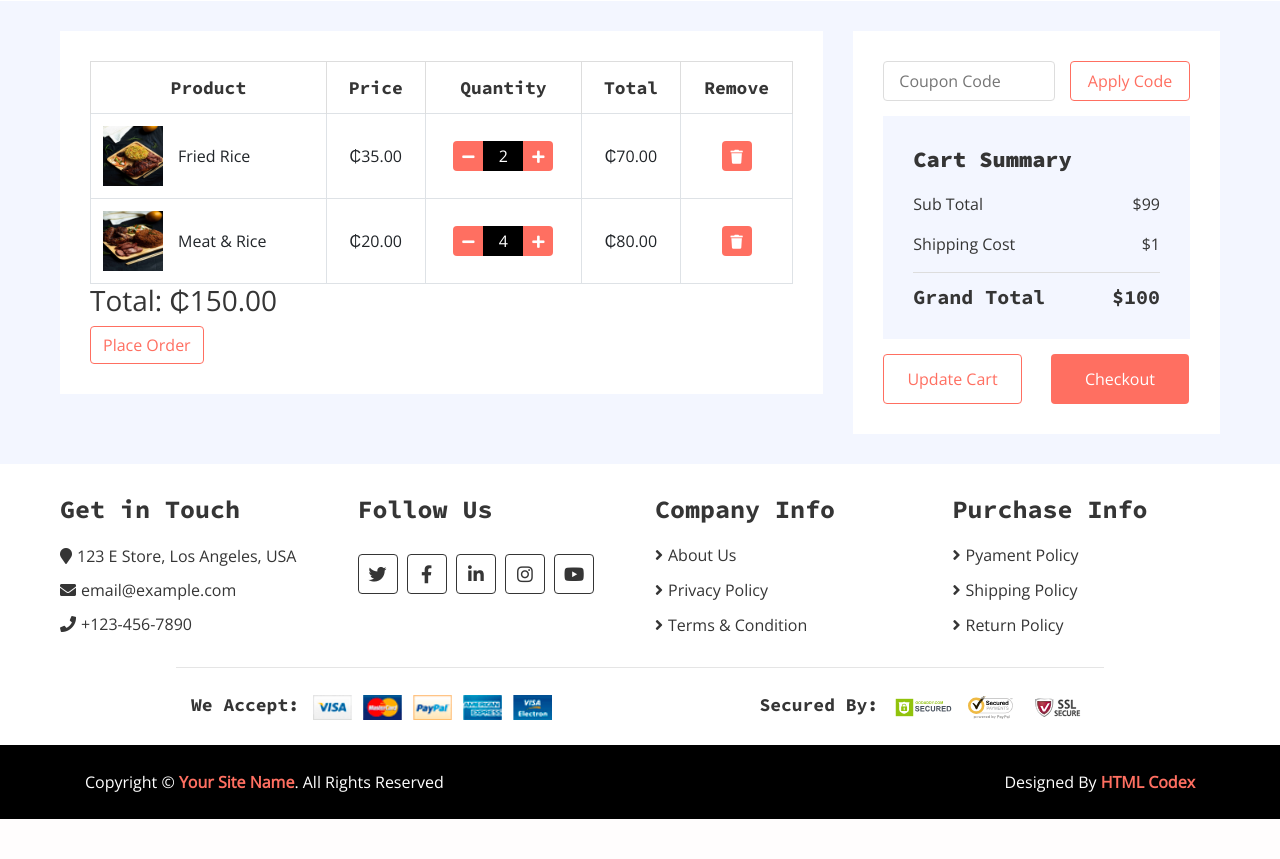
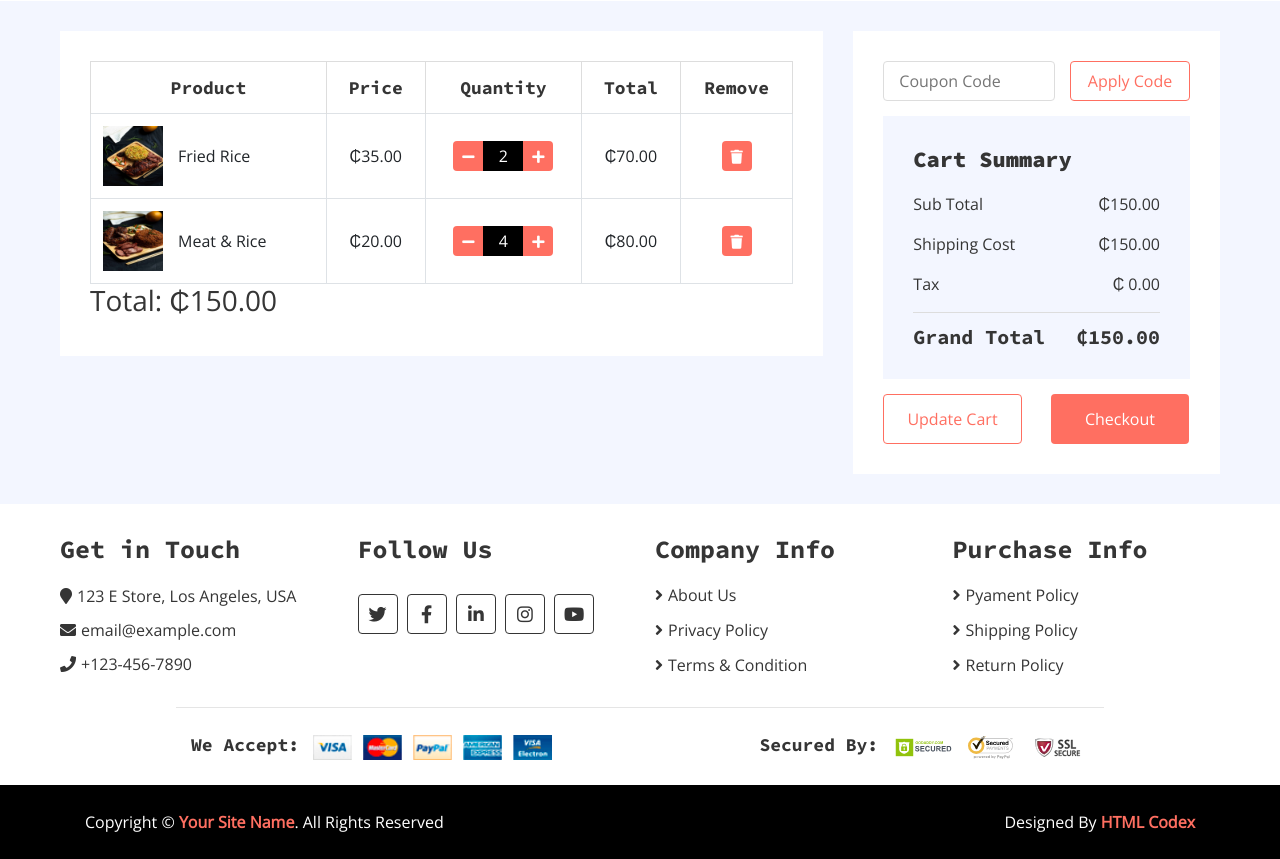
Before and after one commit to Sottie1/Restaurant-App-in-Django, a Django app: page /cart/ in a window 1280 px wide. Shown: the part 146-1005 px from the top of the page. Before the commit the page ends 965 px from the top, so only its background shows below. Run offline with Django 5.2, Linux system fonts and the light colour scheme; a user stored in the database is signed in; data comes from the database, SQL or seed files in the repository; both versions use the stored data as it was after the commit; some libraries are stand-ins or nearby versions.

Commit message:
quick fixes

```diff
--- a/ResPrj/core/models.py
+++ b/ResPrj/core/models.py
@@ -81,6 +81,9 @@ class CartItem(models.Model):
     menu_item = models.ForeignKey(MenuItem, on_delete=models.CASCADE)
     quantity = models.PositiveIntegerField(default=1)
 
+    def __str__(self):
+        return f"{self.quantity} x {self.menu_item.title} in {self.cart.id}"
+
 class Order(models.Model):
     order_id = models.UUIDField(default=uuid.uuid4, editable=False, unique=True)
     user = models.ForeignKey(User, on_delete=models.CASCADE)
--- a/ResPrj/core/templates/core/cart.html
+++ b/ResPrj/core/templates/core/cart.html
@@ -49,7 +49,7 @@
                                 <h3>Total: ₵{{ total_price }}</h3>
                                 <form method="post" action="">
                                     {% csrf_token %}
-                                    <button type="submit" class="btn btn-primary">Place Order</button>
+                                    {% comment %} <button type="submit" class="btn btn-primary">Place Order</button> {% endcomment %}
                                 </form>
                                 {% else %}
                                 <p>Your cart is empty.</p>
@@ -70,9 +70,10 @@
                                     <div class="cart-summary">
                                         <div class="cart-content">
                                             <h1>Cart Summary</h1>
-                                            <p>Sub Total<span>$99</span></p>
-                                            <p>Shipping Cost<span>$1</span></p>
-                                            <h2>Grand Total<span>$100</span></h2>
+                                            <p>Sub Total<span>₵{{ total_price }}</span></p>
+                                            <p>Shipping Cost<span>₵{{ total_price }}</span></p>
+                                            <p>Tax<span>₵ 0.00</span></p>
+                                            <h2>Grand Total<span>₵{{ total_price }}</span></h2>
                                         </div>
                                         <div class="cart-btn">
                                             <button>Update Cart</button>
```
Also changed, not shown: ResPrj/db.sqlite3.
